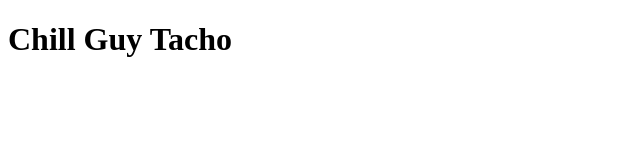
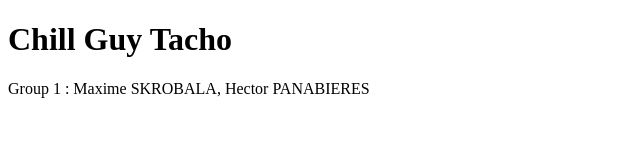
Before and after one commit to Zayflar/Zayflar.github.io, a plain HTML site: page index.html in a window 1280 px wide. Shown: the whole page, without its empty margins (0-640 px from the left). Drawn offline with Linux system fonts and the light colour scheme.

Commit message:
Update index.html

```diff
--- a/index.html
+++ b/index.html
@@ -1,10 +1,13 @@
 <!DOCTYPE html>
 <html lang="en">
 <head>
-</head>
-<body>
   <h1>
     Chill Guy Tacho
   </h1>
+</head>
+<body>
 </body>
+<footer>
+  Group 1 : Maxime SKROBALA, Hector PANABIERES
+</footer>
 </html>
```
